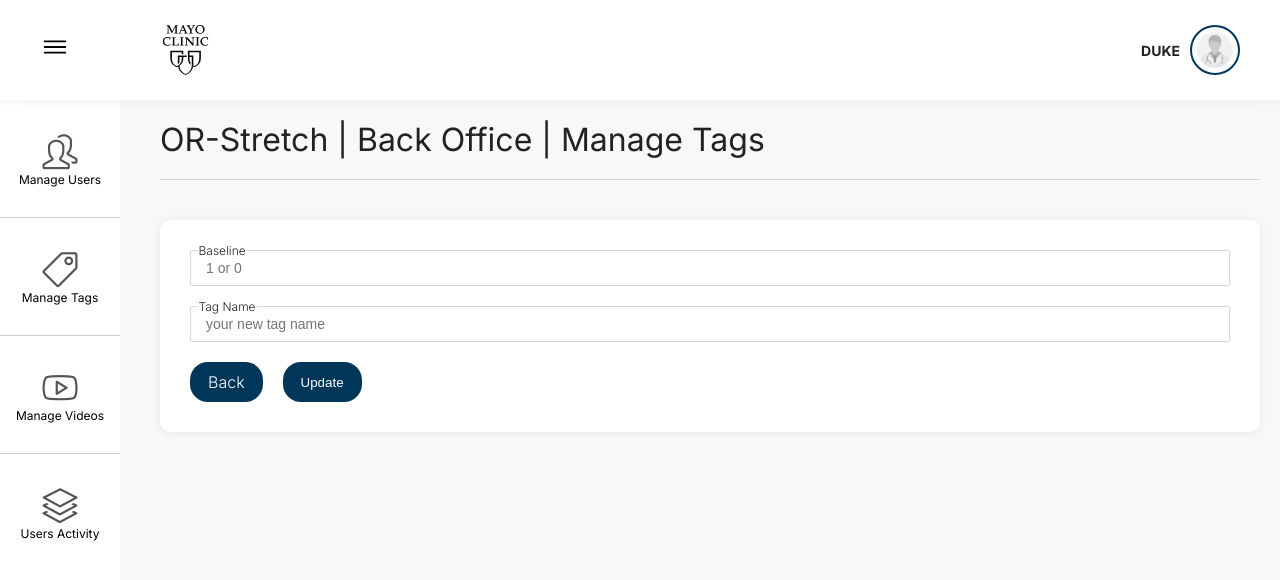
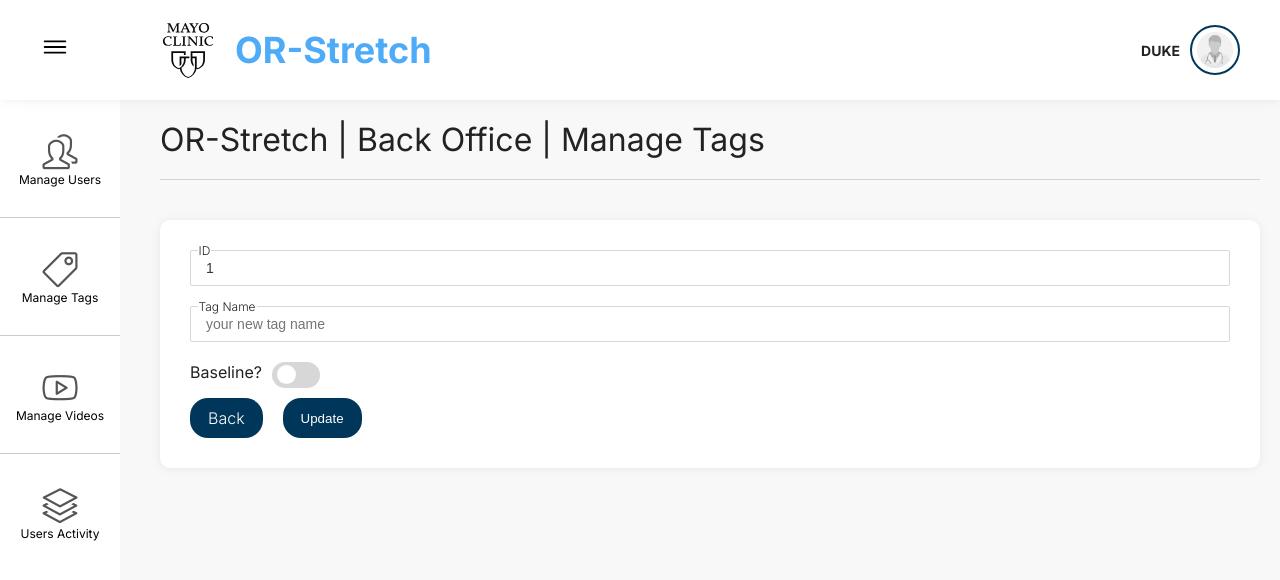
Before and after one commit to boydeveloper/or-strech, a React (Vite) app in the folder client/: page /dashboard/update-tag/1 in a window 1280 px wide. Shown: the top 580 px of the page. Built offline with nearby package versions, Linux system fonts and the light colour scheme; no server answers.

Commit message:
New: design updates and some tiny fixes on tags

```diff
--- a/client/src/App.jsx
+++ b/client/src/App.jsx
@@ -11,6 +11,7 @@
   ManageTags,
   ManageVideos,
   UpdateTag,
+  TagDetails,
 } from "./backoffice/dashboard/pages/index";
 
 import "./App.css";
@@ -42,6 +43,7 @@
             <Route path="update-tag/:id" element={<UpdateTag />} />
             <Route path="manage-tags" element={<ManageTags />} />
             <Route path="manage-videos" element={<ManageVideos />} />
+            <Route path="manage-tags/:name" element={<TagDetails />} />
           </Route>
         </Routes>
       </Router>
--- a/client/src/backoffice/dashboard/components/header/header.jsx
+++ b/client/src/backoffice/dashboard/components/header/header.jsx
@@ -9,8 +9,9 @@
         <button>
           <ion-icon name="menu-outline"></ion-icon>
         </button>
-        <Link to={"overview"} className="logo">
-          <img src="/assets/svgs/mayo-clinic-logo.svg" alt="" />
+        <Link to={"overview"} className={style.logo}>
+          <img src="/assets/svgs/mayo-clinic-logo.svg" alt="logo" />
+          <h1>OR-Stretch</h1>
         </Link>
       </div>
       <div className={style.header__right}>
--- a/client/src/backoffice/dashboard/components/header/header.module.css
+++ b/client/src/backoffice/dashboard/components/header/header.module.css
@@ -12,6 +12,26 @@
   left: 0;
   z-index: 2;
   width: 100%;
+}
+.logo:link,
+.logo:visited {
+  display: flex;
+  color: #4dabf7;
+  width: 100%;
+  gap: 2rem;
+  white-space: nowrap;
+  font-size: 1.8rem;
+  align-items: center;
+  text-decoration: none;
+}
+.logo:link,
+.logo:visited > img {
+  height: 5.5rem;
+  width: 5.5rem;
+}
+.logo:link,
+.logo:visited > h1 {
+  font-size: 1.8rem;
 }
 .header__left {
   display: flex;
--- a/client/src/backoffice/dashboard/components/table/table.jsx
+++ b/client/src/backoffice/dashboard/components/table/table.jsx
@@ -24,9 +24,9 @@
                       <td key={index + "data"}>
                         <span
                           onClick={() => handleDelete(row.email || row.name)}
-                          className={style.details}
+                          className={style.failed}
                         >
-                          delete
+                          <ion-icon name="trash-outline"></ion-icon>
                         </span>
                       </td>
                     );
@@ -48,7 +48,7 @@
                               : style.failed
                           }`}
                         >
-                          update
+                          <ion-icon name="create"></ion-icon>
                         </Link>
                       </td>
                     );
@@ -63,8 +63,19 @@
                               : `${style.false}`
                           }
                         >
-                          {row.baseline === true ? "true" : "false"}
+                          {row.baseline === true ? "True" : "False"}
                         </span>
+                      </td>
+                    );
+                  } else if (columnItem?.heading === "Tag Name") {
+                    return (
+                      <td key={index + "data"}>
+                        <Link
+                          className={style.tableLink}
+                          to={`/dashboard/manage-tags/${row.name}`}
+                        >
+                          {row.name}
+                        </Link>
                       </td>
                     );
                   } else if (
--- a/client/src/backoffice/dashboard/components/table/table.module.css
+++ b/client/src/backoffice/dashboard/components/table/table.module.css
@@ -46,6 +46,14 @@
   text-decoration: none;
   cursor: pointer;
 }
+.tableLink:link,
+.tableLink:visited {
+  color: #212529;
+  text-decoration: none;
+}
+.tableLink:hover {
+  text-decoration: underline;
+}
 
 .success {
   color: #36963f;
@@ -57,16 +65,17 @@
   background: rgba(255, 193, 63, 0.12);
 }
 .failed {
-  padding: 1.5rem;
-  font-size: 1.2rem;
+  font-size: 2.5rem;
   border: none;
+  color: #000;
   padding: 0.4rem 1.5rem;
   display: inline-block;
-  border-radius: 3rem;
-  background-color: #00365a;
-  color: #fff;
+  border-radius: 1.2rem;
   text-decoration: none;
   cursor: pointer;
+}
+.failed:hover {
+  color: #727171;
 }
 .true {
   color: #36963f;
--- a/client/src/backoffice/dashboard/pages/index.js
+++ b/client/src/backoffice/dashboard/pages/index.js
@@ -6,5 +6,6 @@
 export { default as ManageVideos } from "./manageVideos/manageVideos";
 export { default as UpdateUser } from "./updateUser/updateUser";
 export { default as UpdateTag } from "./updateTag/updateTag";
+
+export { default as TagDetails } from "./tagDetails/tagDetails";
 // export {default as} from ''
-// export {default as} from ''
--- a/client/src/backoffice/dashboard/pages/manageTags/manageTags.jsx
+++ b/client/src/backoffice/dashboard/pages/manageTags/manageTags.jsx
@@ -19,13 +19,10 @@
   });
 
   const tagColumns = [
-    { heading: "ID", value: "id" },
     { heading: "Tag Name", value: "name" },
     { heading: "created", value: "createdAt" },
-    { heading: "Baseline", value: "baseline" },
     { heading: "Update", value: "update" },
     { heading: "Delete", value: "delete" },
-    { heading: "Recently Updated", value: "updatedAt" },
   ];
 
   const getTags = async () => {
@@ -66,7 +63,6 @@
       } else if (deletingTag?.message.sql) {
         throw new Error("Old tags, cant be deleted yet!");
       } else {
-        console.log("hiii");
         toast.error(deletingTag?.message);
       }
     } catch (error) {
--- /dev/null
+++ b/client/src/backoffice/dashboard/pages/tagDetails/tagDetails.jsx
@@ -0,0 +1,53 @@
+import { Link, useParams } from "react-router-dom";
+import { useEffect, useState } from "react";
+import { getAllTags } from "../../../../Apis/tags/tagsService";
+import style from "./tagDetails.module.css";
+import { formatDate } from "../../../utils/fomatDate";
+
+function TagDetails() {
+  const { name } = useParams();
+  const [tag, setTag] = useState("");
+  const getTag = async () => {
+    const allTags = await getAllTags();
+    console.log(name);
+    const tagToBePreviewed = allTags?.tags.find((tag) => tag.name === name);
+    setTag(tagToBePreviewed);
+    console.log(tag);
+  };
+  useEffect(() => {
+    getTag();
+  }, []);
+  return (
+    <div className={style.tagDetailsWrapper}>
+      <header>
+        <h1>OR-Stretch | Back Office | Manage Tags | {tag?.name}</h1>
+      </header>
+
+      <div className={style.tagMain}>
+        <Link to={"/dashboard/manage-tags"}>
+          <ion-icon name="arrow-back"></ion-icon>
+          back
+        </Link>
+        <div className={style.tagDetails}>
+          <span>Tag ID:</span>
+          <p>{tag?.id}</p>
+        </div>
+        <div className={style.tagDetails}>
+          <span>Tag Name:</span>
+          <p>{tag?.name}</p>
+        </div>
+        <div className={style.tagDetails}>
+          <span>Created:</span>
+          <p>{formatDate(tag?.createdAt)}</p>
+        </div>
+        <div className={style.tagDetails}>
+          <span>Last Update:</span>
+          <p>{formatDate(tag?.updatedAt)}</p>
+        </div>
+        {/* <div>{tag?.baseline === false ? "False" : "True"}</div> */}
+      </div>
+    </div>
+  );
+}
+
+export default TagDetails;
--- /dev/null
+++ b/client/src/backoffice/dashboard/pages/tagDetails/tagDetails.module.css
@@ -0,0 +1,46 @@
+.tagDetailsWrapper {
+  width: 100%;
+}
+.tagDetailsWrapper > header {
+  width: 100%;
+  margin-bottom: 4rem;
+  border-bottom: 1px solid #cccc;
+}
+.tagDetailsWrapper > header > h1 {
+  font-weight: 400;
+  font-size: 3.2rem;
+  padding-block: 20px;
+}
+
+.tagMain > a:link,
+.tagMain > a:visited {
+  color: #4dabf7;
+  display: flex;
+  align-items: center;
+  font-weight: 600;
+}
+.tagMain {
+  background: #fff;
+  padding: 3rem;
+  display: flex;
+  flex-direction: column;
+  gap: 2rem;
+  border-radius: 1rem;
+  box-shadow: 0 1px 15px rgba(0, 0, 0, 0.04), 0 1px 6px rgba(0, 0, 0, 0.04);
+  margin-bottom: 3rem;
+}
+.tagDetails {
+  display: flex;
+  align-items: center;
+  color: #212529;
+  gap: 20px;
+}
+.tagDetails > span {
+  font-weight: 600;
+  font-size: 16px;
+}
+
+.tagDetails > p {
+  font-size: 1.8rem;
+  font-weight: 600;
+}
--- a/client/src/backoffice/dashboard/pages/updateTag/updateTag.jsx
+++ b/client/src/backoffice/dashboard/pages/updateTag/updateTag.jsx
@@ -3,13 +3,15 @@
 import { useEffect, useState } from "react";
 import toast from "react-hot-toast";
 import style from "./updatetag.module.css";
+import { Switch } from "../../components";
 
 function UpdateTag() {
   const { id } = useParams();
   const navigate = useNavigate();
   const [tagToBeUpdated, setTagToBeUpdated] = useState(null);
+
   const [tagData, setTagData] = useState({
-    baseline: "",
+    baseline: null,
     name: "",
   });
 
@@ -24,14 +26,14 @@
     console.log(aboutToBeUpdatedTag);
     setTagData({
       name: aboutToBeUpdatedTag?.name,
-      baseline_survey: aboutToBeUpdatedTag?.baseline,
+      baseline: aboutToBeUpdatedTag?.baseline,
     });
   };
   const handleSubmit = async (e) => {
     e.preventDefault();
     try {
       const updatingTag = await updateTag(tagData, tagToBeUpdated.name);
-      if (updateTag.isSuccess === true) {
+      if (updatingTag.isSuccess === true) {
         toast.success(updatingTag.message);
         navigate("/dashboard/manage-tags");
       } else {
@@ -45,6 +47,12 @@
   useEffect(() => {
     getTags();
   }, []);
+  const handleBaselineChange = (newValue) => {
+    setTagData({
+      ...tagData,
+      baseline: !tagData.baseline,
+    });
+  };
 
   const handleChange = (event) => {
     const { name, value } = event.target;
@@ -60,14 +68,15 @@
       <form onSubmit={handleSubmit} className={style.updateTagMain}>
         <label className={style.inputContainer}>
           <input
-            type="number"
-            name="baseline"
+            type="text"
+            name="name"
             required
-            placeholder="1 or 0"
-            value={tagData.baseline}
+            placeholder="your new tag name"
+            value={id}
+            readOnly
             onChange={handleChange}
           />
-          <span>Baseline</span>
+          <span>ID</span>
         </label>
         <label className={style.inputContainer}>
           <input
@@ -75,11 +84,20 @@
             name="name"
             required
             placeholder="your new tag name"
-            value={tagData.name}
+            value={tagData?.name}
             onChange={handleChange}
           />
           <span>Tag Name</span>
         </label>
+        <div className={style.baselineCta}>
+          <p>Baseline?</p>
+          <Switch
+            checked={tagData?.baseline || false}
+            value={tagData.baseline}
+            onChange={handleBaselineChange}
+          />
+        </div>
+
         <div className={style.updateTagCta}>
           <Link to="/dashboard/manage-tags">Back</Link>
           <button type="submit">Update</button>
--- a/client/src/backoffice/dashboard/pages/updateTag/updatetag.module.css
+++ b/client/src/backoffice/dashboard/pages/updateTag/updatetag.module.css
@@ -38,7 +38,11 @@
   border-color: #d7d7d7;
   height: calc(2em + 0.8rem);
 }
-
+.baselineCta {
+  display: flex;
+  gap: 10px;
+  margin: 10px 0;
+}
 .inputContainer > span {
   position: absolute;
   cursor: text;
```
